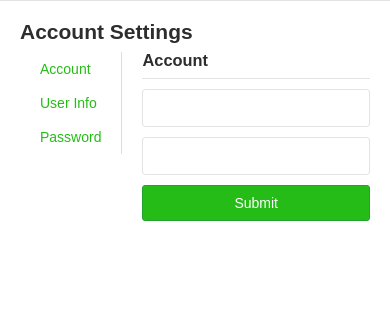
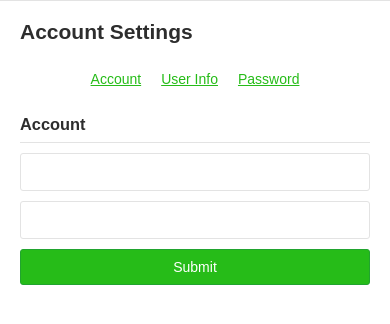
Before and after one commit to jamiejackherer/flask-social-1, a Python web app: template app/templates/users/settings/account.html in a window 390 px wide. Shown: the part 24-348 px from the top of the page. Run offline with Jinja, Linux system fonts and the light colour scheme; the template is opened without the code that fills it, so the values that code supplies are empty, except form fields; form fields are guessed from the names that the template uses; some libraries are stand-ins or nearby versions.

Commit message:
Better grid semantics. Make settings page responsive

```diff
--- a/app/static/css/layout.css
+++ b/app/static/css/layout.css
@@ -6,6 +6,7 @@
  * Table of contents (s:toc):
  * - Variables (s:variables)
  * - Defaults (s:defaults)
+ * - Grid / Layout (s:grid-layout)
  * - Forms (s:forms)
  * - Pagination (s:pagination)
  * - Site header (s:site-header)
@@ -110,17 +111,15 @@ a:active {
   text-decoration: underline;
 }
 
-.responsive-container {
-  margin: 0 auto;
-  max-width: 960px;
-  padding: 0 20px;
-}
-
 .no-margin {
   margin: 0;
 }
 
 .page-title {
+  margin-bottom: 30px;
+}
+
+.page-sub-title {
   padding-bottom: 10px;
 
   border-bottom: 1px solid var(--dark-gray);
@@ -135,23 +134,52 @@ a:active {
   border-radius: 3px;
 }
 
+.button,
+.button:link {
+  display: block;
+  padding: 4px 9px;
+  text-align: center;
+
+  background-color: var(--green);
+  border: 1px solid var(--dark-green);
+  border-radius: 3px;
+  color: var(--white);
+  text-decoration: none;
+}
+
+.button:hover,
+.button:active {
+  background-color: var(--dark-green);
+}
+/* //END Default (s:default) */
+
+/* Grid / Layout (s:grid-layout) */
+.responsive-container {
+  margin: 0 auto;
+  max-width: 960px;
+  padding: 0 20px;
+}
+
 .grid-container {
   display: grid;
   grid-template-columns: repeat(12, [col-start] 1fr);
   grid-gap: 20px;
 }
 
-.grid-container > .user-wall { grid-column: col-start / -1; }
-.grid-container > .user-info { grid-column: col-start / -1; }
-.grid-container > .follow-content { grid-column: col-start / -1; }
+.grid-container > .profile-aside,
+.grid-container > .profile-content,
+.grid-container > .settings-aside,
+.grid-container > .settings-content {
+  grid-column: col-start / -1;
+}
 
 @media (min-width: 768px) {
-  .grid-container > .user-info { grid-column: col-start / span 4; }
-  .grid-container > .user-wall { grid-column: col-start 5 / span 8; }
-  .grid-container > .follow-content { grid-column: col-start 5 / span 8; }
+  .grid-container > .profile-aside { grid-column: col-start / span 4; }
+  .grid-container > .profile-content { grid-column: col-start 5 / span 8; }
+  .grid-container > .settings-aside { grid-column: col-start / span 3; }
+  .grid-container > .settings-content { grid-column: col-start 4 / span 9; }
 }
-
-/* //END Default (s:default) */
+/* END Grid / Layout (s:grid-layout) */
 
 /* Forms (s:forms) */
 .form-container {
@@ -453,24 +481,9 @@ input[type=submit]:active {
   font-size: 20px;
 }
 
-.user-info .profile-follow,
-.user-info .profile-follow:link {
-  display: block;
+.profile-follow {
   margin-bottom: 20px;
-  padding: 4px 9px;
-  text-align: center;
   width: 100%;
-
-  background-color: var(--green);
-  border: 1px solid var(--dark-green);
-  border-radius: 3px;
-  color: var(--white);
-  text-decoration: none;
-}
-
-.user-info .profile-follow:hover,
-.user-info .profile-follow:active {
-  background-color: var(--dark-green);
 }
 /* // END Profile Info (s:profile-info) */
 
@@ -519,8 +532,25 @@ input[type=submit]:active {
 /* //END Follow List (s:follow-list */
 
 /* Settings (s:settings) */
-.settings-container {
+.settings-nav-container > ul {
+  align-items: center;
   display: flex;
+  justify-content: center;
+}
+
+.settings-nav-container > ul p {
+  margin-bottom: 0;
+
+  line-height: 1;
+}
+
+.settings-nav-container > ul > li {
+  padding: 0 10px;
+}
+
+@media (min-width: 768px) {
+  .settings-nav-container > ul {
+    display: block;
   }
 
   .settings-nav-container > ul a,
@@ -543,7 +573,8 @@ input[type=submit]:active {
     border-bottom-left-radius: 3px;
   }
 
-.settings-content-container {
-  padding-left: 20px;
+  .settings-content form {
+    width: 500px;
+  }
 }
 /* // Settings (s:settings) */
--- a/app/templates/users/_follow-item.html
+++ b/app/templates/users/_follow-item.html
@@ -1,3 +1,4 @@
+
 <li>
   <img src="{{ follower.avatar(40) }}">
   <div class="follow-info">
--- a/app/templates/users/followers.html
+++ b/app/templates/users/followers.html
@@ -4,8 +4,8 @@
 <div class="grid-container">
   {% include "/users/_profile-info.html" %}
 
-  <main class="follow-content">
-    <h3 class="page-title">Followers</h3>
+  <main class="profile-content">
+    <h3 class="page-sub-title">Followers</h3>
 
     {% if followers.pages > 1 %}
      {% from "/_macros.html" import render_pagination %}
--- a/app/templates/users/following.html
+++ b/app/templates/users/following.html
@@ -4,8 +4,8 @@
 <div class="grid-container">
   {% include "/users/_profile-info.html" %}
 
-  <main class="follow-content">
-    <h3 class="page-title">Following</h3>
+  <main class="profile-content">
+    <h3 class="page-sub-title">Following</h3>
 
     {% if following.pages > 1 %}
      {% from "/_macros.html" import render_pagination %}
--- a/app/templates/users/home.html
+++ b/app/templates/users/home.html
@@ -3,7 +3,7 @@
 
 {% block content %}
 <div class="grid-container">
-  <aside class="user-info">
+  <aside class="profile-aside">
     <div class="profile-info-container">
       <a class="profile-info" href="{{ url_for('users.profile', username=current_user.username) }}">
         <img src="{{ current_user.avatar(60) }}">
@@ -23,7 +23,7 @@
     </div><!--//END .profile-info-container-->
   </aside><!--//END .user-info-->
 
-  <main class="user-wall">
+  <main class="profile-content">
     <form method="post" novalidate>
       {{ form.body(placeholder="What's on your mind?") }}
       {{ form.submit }}
--- a/app/templates/users/profile.html
+++ b/app/templates/users/profile.html
@@ -4,7 +4,7 @@
 <div class="grid-container">
   {% include "/users/_profile-info.html" %}
 
-  <main class="user-wall">
+  <main class="profile-content">
     {% if current_user != user %}
     <form method="post" novalidate>
       {{ form.body(placeholder="Write on {}'s wall".format(user.first_name)) }}
--- a/app/templates/users/settings/_settings-nav.html
+++ b/app/templates/users/settings/_settings-nav.html
@@ -1,3 +1,4 @@
+<aside class="settings-aside">
   <div class="settings-nav-container">
     <ul>
       <li>
@@ -23,3 +24,4 @@
       </li>
     </ul>
   </div><!--//END .settings-nav-container-->
+</aside>
--- a/app/templates/users/settings/account.html
+++ b/app/templates/users/settings/account.html
@@ -1,18 +1,18 @@
 {% extends "/base.html" %}
 
 {% block content %}
-<h2>Account Settings</h2>
-<div class="settings-container">
+<h2 class="page-title">Account Settings</h2>
+<div class="grid-container">
   {% include "/users/settings/_settings-nav.html" %}
 
-  <div class="settings-content-container">
-    <h3 class="page-title">Account</h3>
+  <main class="settings-content">
+    <h3 class="page-sub-title">Account</h3>
     <form method="post" novalidate>
       {{ form.username }}
       {{ form.email }}
       {{ form.submit }}
       {{ form.hidden_tag() }}
     </form>
-  </div><!--//END .settings-content-container-->
+  </main><!--//END .settings-content-container-->
 </div><!--//END .settings-container-->
 {% endblock %}
```
Also changed, not shown: app/templates/users/_profile-info.html (+6 -3 lines), app/templates/users/settings/password.html (+4 -4 lines), app/templates/users/settings/user-info.html (+4 -4 lines), social.db. Lines whose indentation alone changed are shown as unchanged.
